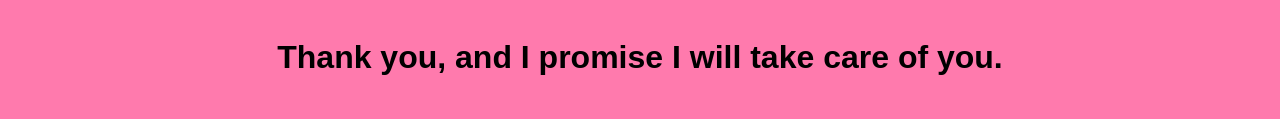
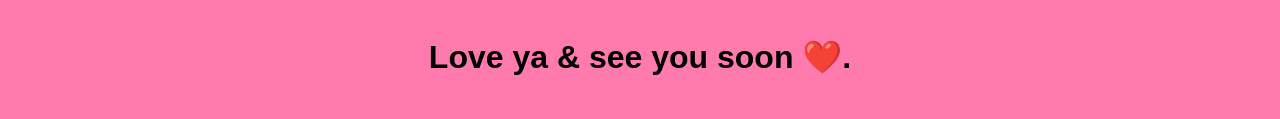
Before and after one commit to Z4m720/Hi.github.io, a plain HTML site: page index.html in a window 1280 px wide. Both pictures are taken after a click on the button "Yes". Shown: the part 477-596 px from the top of the page. Drawn offline with Linux system fonts and the light colour scheme.

Commit message:
Update index.html

```diff
--- a/index.html
+++ b/index.html
@@ -124,7 +124,7 @@ Take care!`;
         });
 
         yesButton.addEventListener('click', () => {
-            question.textContent = 'Thank you, and I promise I will take care of you.';
+            question.textContent = 'Love ya & see you soon ❤️.';
             noButton.style.display = 'none';
             yesButton.style.display = 'none';
             typeMessage();
```
